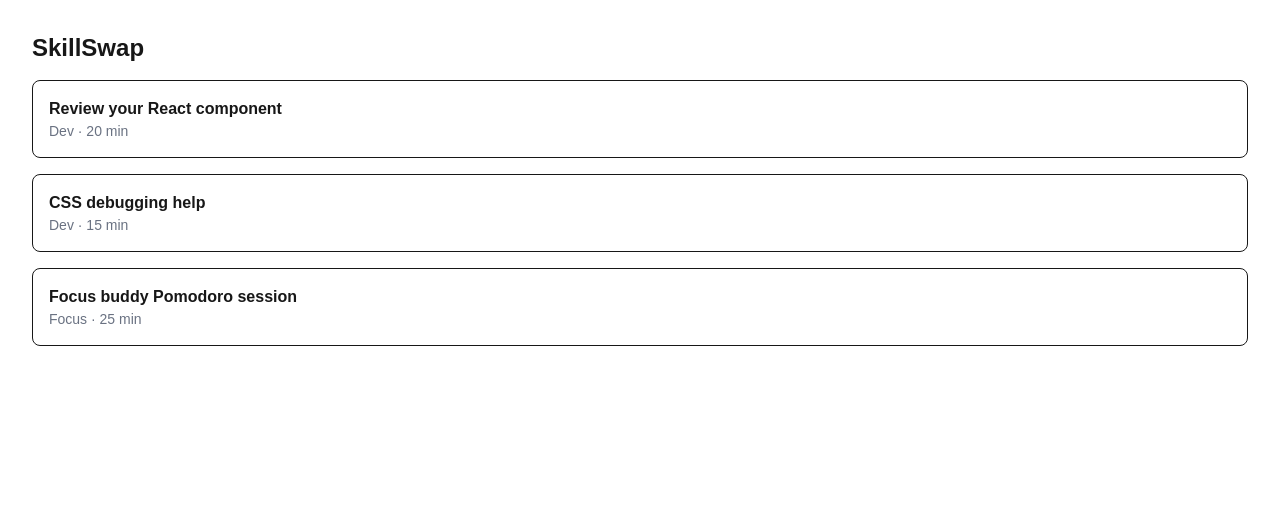
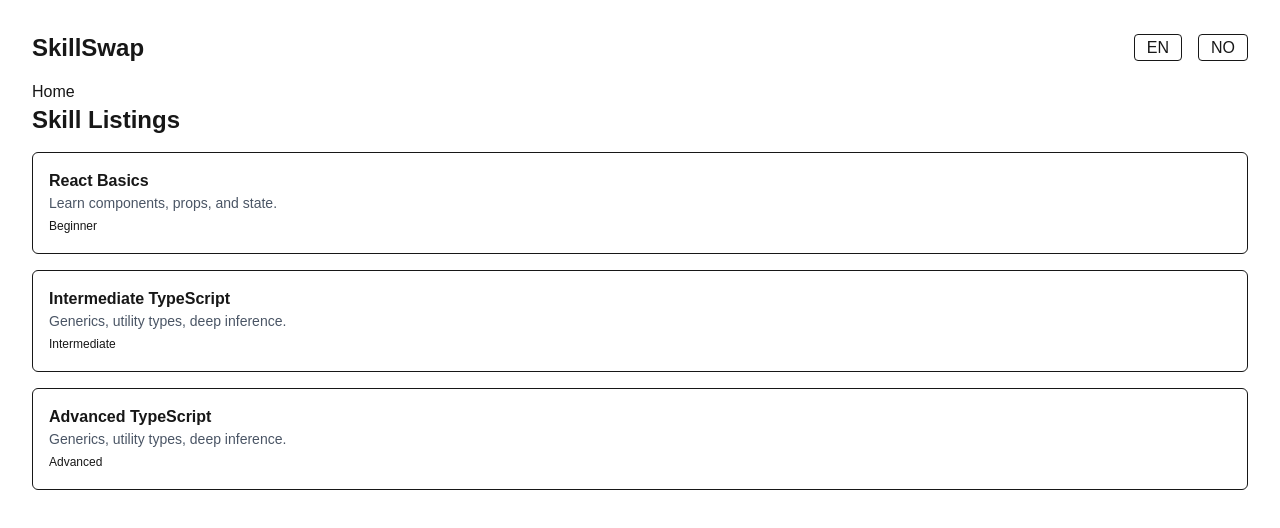
Before and after one commit to Shir-oh/skillswap, a Next.js app: page /en in a window 1280 px wide. Shown: the top 528 px of the page. Built offline with nearby package versions, Linux system fonts and the light colour scheme.

Commit message:
Continuation

```diff
--- /dev/null
+++ b/src/app/[locale]/layout.tsx
@@ -0,0 +1,29 @@
+import { notFound } from "next/navigation";
+import Link from "next/link";
+
+type Props = {
+    children: React.ReactNode
+    params: Promise<{ locale: string }>
+}
+
+export default async function Layout({ children, params }: Props) {
+    const { locale } = await params
+
+    if (locale !== "en" && locale !== "no") {
+        notFound()
+    }
+
+    return (
+        <div className="p-8 space-y-4">
+            <nav className="flex justify-between items-center">
+                <h1 className="text-2xl font-bold">SkillSwap</h1>
+                <div className="space-x-4">
+                    <Link href="/en" className="px-3 py-1 border rounded">EN</Link>
+                    <Link href="/no" className="px-3 py-1 border rounded">NO</Link>
+                </div>
+            </nav>
+
+            {children}
+        </div>
+    )
+}
--- /dev/null
+++ b/src/app/[locale]/listings/[id]/page.tsx
@@ -0,0 +1,5 @@
+type Props = { params: { id: string } }
+
+export default function ListingsDetailPage({ params }: Props) {
+    return <div className="text-2xl">ID: {params.id}</div>
+}
--- /dev/null
+++ b/src/app/[locale]/listings/page.tsx
@@ -0,0 +1,16 @@
+import Listings from "@/components/listings/Listings";
+
+type Props = {
+    params: Promise<{ locale: string }>
+}
+
+// listings page
+export default async function ListingsPage({ params }: Props) {
+    const { locale } = await params
+    return (
+        <div className="space-y-4">
+            <div className="text-sm">Listings Page Maker</div>
+            <Listings locale={locale} />
+        </div>
+    )
+}
--- /dev/null
+++ b/src/app/[locale]/not-found.tsx
@@ -0,0 +1,3 @@
+export default function NotFound() {
+    return <div>Not found</div>
+}
--- a/src/app/[locale]/page.tsx
+++ b/src/app/[locale]/page.tsx
@@ -1,23 +1,17 @@
-export default function Page() {
-    const listings = [
-        { id: "1", title: "Review your React component", category: "Dev", duration: 20 },
-        { id: "2", title: "CSS debugging help", category: "Dev", duration: 15 },
-        { id: "3", title: "Focus buddy Pomodoro session", category: "Focus", duration: 25 }
-    ]
+import Listings from "@/components/listings/Listings"
+
+type Props = {
+    params: Promise<{ locale: string }>
+}
+
+export default async function HomePage({ params }: Props) {
+    const { locale } = await params
 
     return (
-        <div className="p-8 space-y-4">
-            <h1 className="text-2xl font-bold">SkillSwap</h1>
-
-            {listings.map((listing) => (
-                <div
-                    key={listing.id}
-                    className="border rounded-lg p-4"
-                >
-                    <h2 className="font-semibold">{listing.title}</h2>
-                    <p className="text-sm text-gray-500">{listing.category} · {listing.duration} min</p>
-                </div>
-            ))}
+        <div>
+            {/* <div>LOCALE ON PAGE: {locale}</div> */}
+            <div>Home</div>
+            <Listings locale={locale} />
         </div>
     )
 }
--- a/src/app/page.tsx
+++ b/src/app/page.tsx
@@ -1,5 +1,6 @@
 import { redirect } from "next/navigation";
 
-export default function Home() {
+// redirect = default
+export default function RootPage() {
   redirect("/en");
 }
--- /dev/null
+++ b/src/components/listings/Listings.tsx
@@ -0,0 +1,22 @@
+import { skills } from "@/lib/skills"
+import Link from "next/link"
+
+export default function Listings({ locale }: { locale: string }) {
+    return (
+        <div className="space-y-4">
+            <h1 className="text-2xl font-bold">Skill Listings</h1>
+
+            {skills.map((skill) => (
+                <Link
+                    key={skill.id}
+                    href={`/${locale}/listings/${skill.id}`}
+                    className="block border p-4 rounded-md"
+                >
+                    <h2 className="font-semibold">{skill.title}</h2>
+                    <p className="text-sm text-gray-600">{skill.description}</p>
+                    <span className="text-xs">{skill.level}</span>
+                </Link>
+            ))}
+        </div>
+    )
+}
--- /dev/null
+++ b/src/lib/skills.ts
@@ -0,0 +1,27 @@
+export type Skill = {
+    id: string
+    title: string
+    description: string
+    level: "Beginner" | "Intermediate" | "Advanced"
+}
+
+export const skills: Skill[] = [
+    {
+        id: "react-basics",
+        title: "React Basics",
+        description: "Learn components, props, and state.",
+        level: "Beginner",
+    },
+    {
+        id: "ts-intermediate",
+        title: "Intermediate TypeScript",
+        description: "Generics, utility types, deep inference.",
+        level: "Intermediate",
+    },
+    {
+        id: "ts-advanced",
+        title: "Advanced TypeScript",
+        description: "Generics, utility types, deep inference.",
+        level: "Advanced",
+    }
+]
```
